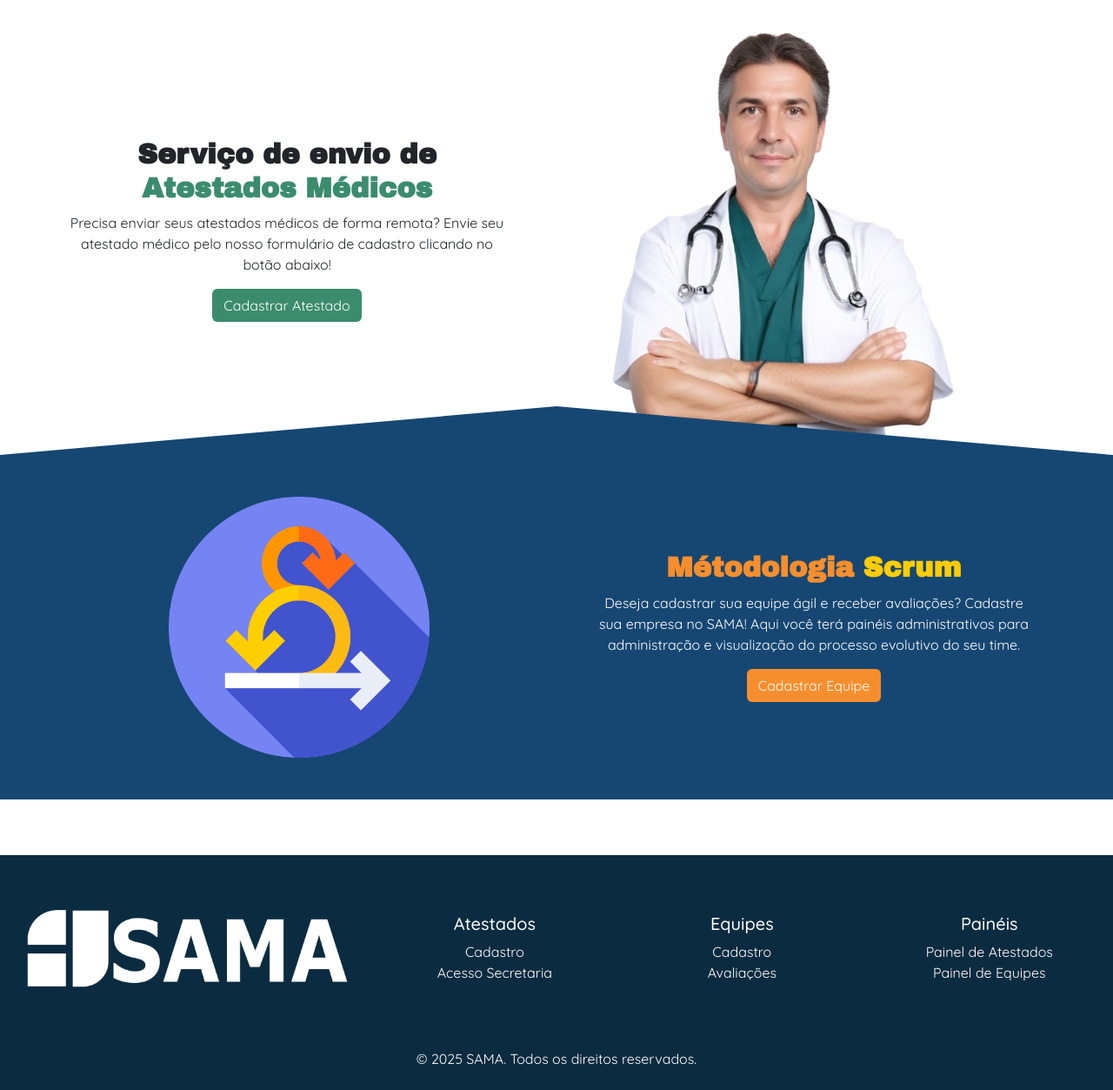
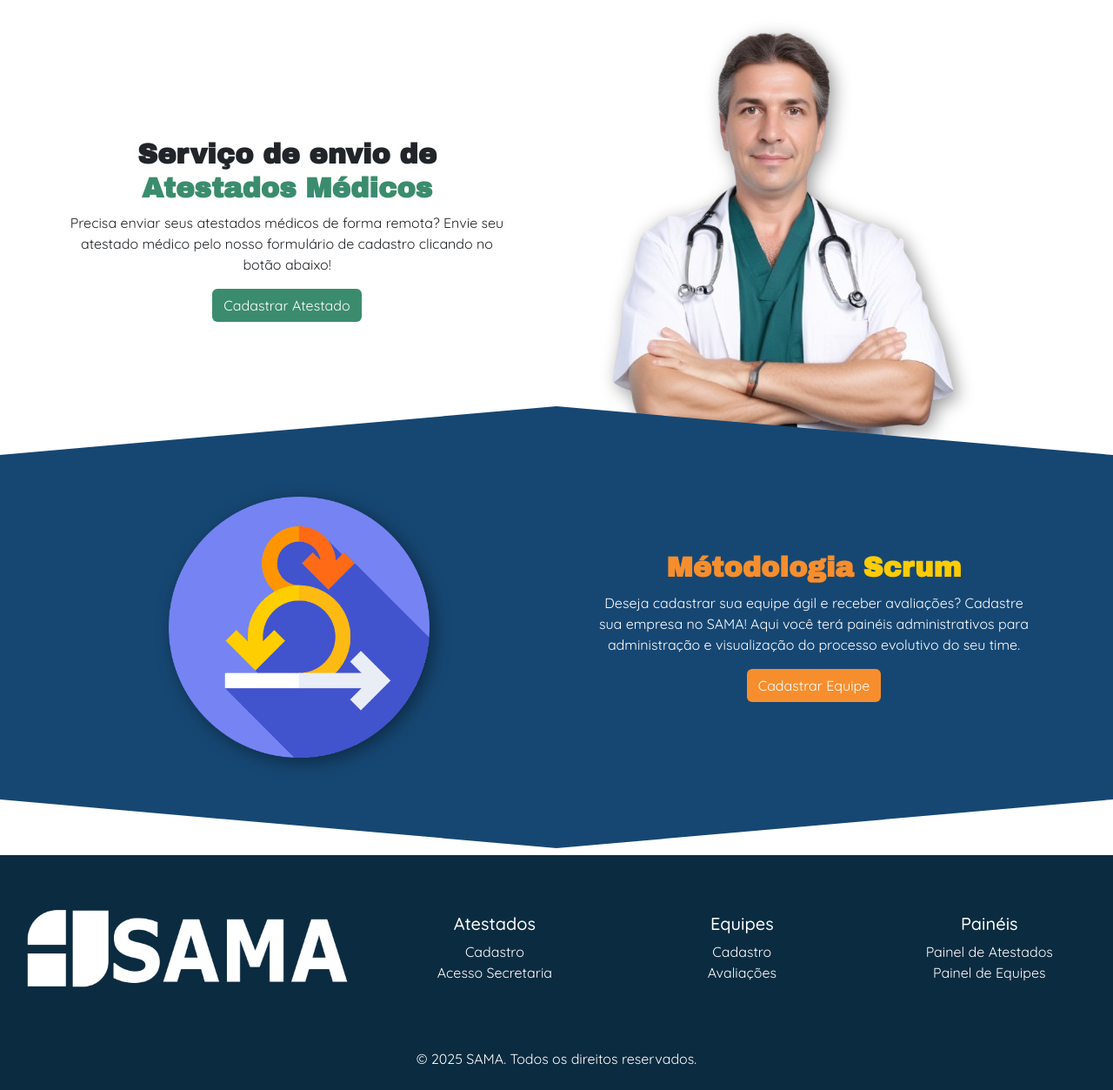
Before and after one commit to dottecteam/SAMA-API, a Flask app: page / in a window 1280 px wide. Shown: the part 75-1328 px from the top of the page at 87% size. Run offline with Flask 3, Linux system fonts and the light colour scheme.

Commit message:
chore: Pequenos ajustes na página home.

```diff
--- a/src/app/routes.py
+++ b/src/app/routes.py
@@ -38,5 +38,5 @@ def avaliacao():
 #TELAS
 
 #FUNÇÕES
-
+#Aqui ficará as rotas que irão fazer as requisições para o banco de dados, como cadastrar, logar, deletar, etc.
 #FUNÇÕES
--- a/src/static/stylesheets/style_home.css
+++ b/src/static/stylesheets/style_home.css
@@ -1,6 +1,5 @@
 @import url('https://fonts.googleapis.com/css2?family=Archivo+Black&display=swap');
 
-/* Cor da seção do scrum */
 #scrum-section {
     background-color: #164773;
     padding: 40px;
@@ -34,6 +33,33 @@
     transform-origin: top right;
 }
 
+/* Ponta inferior esquerda */
+#scrum-section .bottom-left {
+    content: "";
+    position: absolute;
+    background-color: #164773;
+    bottom: 0;
+    height: 5vw;
+    width: 50%;
+    left: 0;
+    transform: skewY(5deg); /* Ponta inclinada para baixo */
+    transform-origin: bottom left;
+}
+
+/* Ponta inferior direita */
+#scrum-section .bottom-right {
+    content: "";
+    position: absolute;
+    background-color: #164773;
+    bottom: 0;
+    height: 5vw;
+    width: 50%;
+    right: 0;
+    transform: skewY(-5deg); /* Ponta inclinada para baixo */
+    transform-origin: bottom right;
+}
+
+
 #scrum-section h2 {
     color: #f78e2d;
 
@@ -59,9 +85,12 @@
 
 #scrum-section img {
     width: 300px;
+    filter: drop-shadow(5px 5px 10px rgba(0, 0, 0, 0.4));
 }
+#img-home-doctor{
+    filter: drop-shadow(5px 5px 10px rgba(0, 0, 0, 0.4));
 
-
+}
 
 @media (max-width: 950px) {
     #img-home-doctor{
--- a/src/templates/vw_home.html
+++ b/src/templates/vw_home.html
@@ -4,36 +4,58 @@
 <section class="container-fluid">
   <div class="row m-2">
     <div class="col-6 align-self-center text-center">
-            <div class="text-center mx-auto" style="max-width: 500px;">
-                <h2 class="text-center home-title">Serviço de envio de <span style="color: #3b8c6e;">Atestados Médicos</span></h2>
-                <p>Precisa enviar seus atestados médicos de forma remota? Envie seu atestado médico pelo nosso
-                    formulário de cadastro clicando no botão abaixo!</p>
-                <a href="/atestados/cadastro" class="btn btn-custom ">Cadastrar Atestado</a>
+      <div class="text-center mx-auto" style="max-width: 500px">
+        <h2 class="text-center home-title">
+          Serviço de envio de
+          <span style="color: #3b8c6e">Atestados Médicos</span>
+        </h2>
+        <p>
+          Precisa enviar seus atestados médicos de forma remota? Envie seu
+          atestado médico pelo nosso formulário de cadastro clicando no botão
+          abaixo!
+        </p>
+        <a href="/atestados/cadastro" class="btn btn-custom"
+          >Cadastrar Atestado</a
+        >
       </div>
     </div>
     <div class="col-6 overflow-hidden div-image">
       <!-- Conteúdo do serviço de envio de atestados médicos, eu não tinha a imagem então deixei sem -->
-            <img id="img-home-doctor" src="{{ url_for('static', filename='images/doutor.png') }}"
-                class="mx-auto align-self-center" alt="Doutor">
+      <img
+        id="img-home-doctor"
+        src="{{ url_for('static', filename='images/doutor.png') }}"
+        class="mx-auto align-self-center"
+        alt="Doutor"
+      />
     </div>
   </div>
 </section>
 
 <section>
-        <div id="scrum-section" class=" container-fluid">
+  <div id="scrum-section" class="container-fluid">
+    <div class="bottom-left"></div>
+    <div class="bottom-right"></div>
     <div class="row m-2">
-                <div class="col-6 align-self-center text-center  div-image">
-                    <img src="{{ url_for('static', filename='images/MAScrum.png') }}" alt="Ícone Scrum">
+      <div class="col-6 align-self-center text-center div-image">
+        <img
+          src="{{ url_for('static', filename='images/MAScrum.png') }}"
+          alt="Ícone Scrum"
+        />
       </div>
       <!-- Conteúdo da metodologia Scrum, também não tinha uma imagem -->
       <div class="col-6 align-self-center text-center">
-                    <div class="text-center mx-auto " style="max-width: 500px;">
-                        <h2 class="home-title">Métodologia <span style="color: #ffcb05;">Scrum</span></h2>
-                        <p>Deseja cadastrar sua equipe ágil e receber avaliações? Cadastre sua empresa no SAMA! Aqui
-                            você terá
-                            painéis administrativos para administração e visualização do processo evolutivo do seu time.
+        <div class="text-center mx-auto" style="max-width: 500px">
+          <h2 class="home-title">
+            Métodologia <span style="color: #ffcb05">Scrum</span>
+          </h2>
+          <p>
+            Deseja cadastrar sua equipe ágil e receber avaliações? Cadastre sua
+            empresa no SAMA! Aqui você terá painéis administrativos para
+            administração e visualização do processo evolutivo do seu time.
           </p>
-                        <a href="/equipes/cadastro" class="btn btn-custom-home">Cadastrar Equipe</a>
+          <a href="/equipes/cadastro" class="btn btn-custom-home"
+            >Cadastrar Equipe</a
+          >
         </div>
       </div>
     </div>
```
Lines whose indentation alone changed are shown as unchanged.
